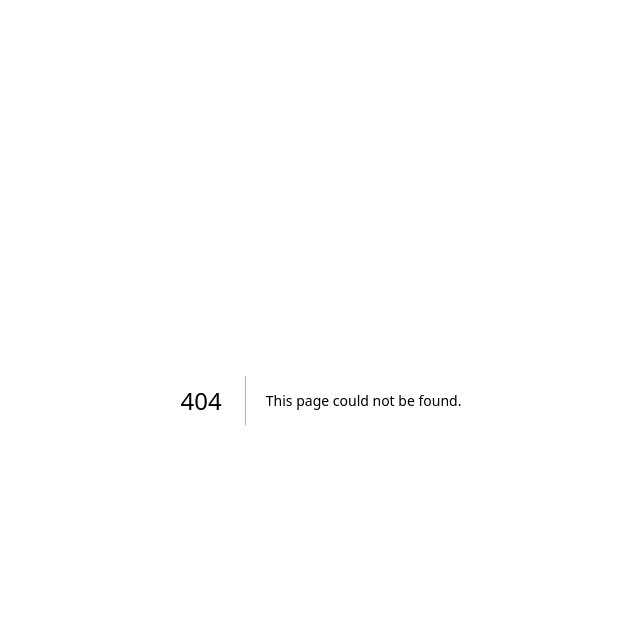
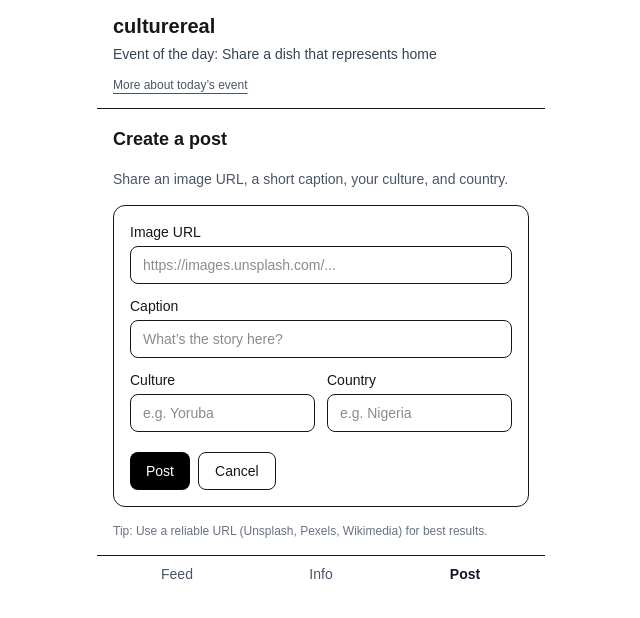
Before and after one commit to OJSHAW20/culturereal, a Next.js app: page /post in a window 1280 px wide. Before the commit this address had no page. Shown: the top 618 px of the page, without its empty margins (319-959 px from the left). Built offline with nearby package versions, Linux system fonts and the light colour scheme.

Commit message:
next part working

```diff
--- a/src/app/(components)/FeedList.jsx
+++ b/src/app/(components)/FeedList.jsx
@@ -1,11 +1,23 @@
+"use client";
+import { useFeedStore } from "@/store/useFeedStore";
 import PostCard from "./PostCard";
 
-export default function FeedList({ posts }) {
+export default function FeedList() {
+  const posts = useFeedStore((s) => s.posts);
+
+  if (!posts?.length) {
     return (
-      <div className="p-4 space-y-4">
-        {posts.map((p) => (
-          <PostCard key={p.id} post={p} />
-        ))}
+      <div className="p-6 text-center text-gray-500">
+        No posts yet. Check back later!
       </div>
     );
   }
+
+  return (
+    <div className="p-4 space-y-4">
+      {posts.map((p) => (
+        <PostCard key={p.id} post={p} />
+      ))}
+    </div>
+  );
+}
--- a/src/app/(components)/FooterNav.jsx
+++ b/src/app/(components)/FooterNav.jsx
@@ -24,6 +24,7 @@ export default function FooterNav() {
         <div className="flex px-2 max-w-md mx-auto">
           <Tab href="/" label="Feed" />
           <Tab href="/info" label="Info" />
+          <Tab href="/post" label="Post" />   {/* ← add this */}
         </div>
       </nav>
     );
--- /dev/null
+++ b/src/app/(components)/MidnightRollover.jsx
@@ -0,0 +1,26 @@
+"use client";
+
+import { useEffect } from "react";
+import { useFeedStore } from "@/store/useFeedStore";
+
+export default function MidnightRollover() {
+  const init = useFeedStore((s) => s.init);
+
+  useEffect(() => {
+    const now = new Date();
+    const nextMidnight = new Date(now);
+    nextMidnight.setDate(now.getDate() + 1);
+    nextMidnight.setHours(0, 0, 0, 0);
+
+    const msUntilMidnight = nextMidnight.getTime() - now.getTime();
+
+    const timer = setTimeout(() => {
+      init();              // reseed for new day
+      location.reload();   // refresh UI to show new event/feed
+    }, msUntilMidnight);
+
+    return () => clearTimeout(timer);
+  }, [init]);
+
+  return null;
+}
--- a/src/app/info/page.js
+++ b/src/app/info/page.js
@@ -5,11 +5,15 @@ import Header from "../(components)/Header";
 import FooterNav from "../(components)/FooterNav";
 import { CULTURES } from "@/data/cultures.seed";
 import { getTodayEvent } from "@/data/dailyEvent.seed";
+import { POSTS } from "@/data/posts.seed";
+
 
 export default function InfoPage() {
   const params = useSearchParams();
   const culture = params.get("culture");
   const { title, description } = getTodayEvent();
+  const totalPosts = POSTS.length;
+  const uniqueCultures = new Set(POSTS.map(p => p.culture)).size;
   const blurb = culture && CULTURES[culture];
 
   return (
@@ -35,6 +39,25 @@ export default function InfoPage() {
           </section>
         )}
 
+        <section className="rounded-xl border p-4 bg-white">
+        <h2 className="text-base font-semibold">About today’s event</h2>
+        <p className="text-sm mt-2"><span className="font-medium">{title}</span></p>
+        <p className="text-sm text-gray-700 mt-1">{description}</p>
+
+        {/* quick stats */}
+        <div className="mt-3 grid grid-cols-2 gap-2 text-center">
+            <div className="rounded-lg bg-gray-50 p-2">
+            <div className="text-lg font-semibold">{totalPosts}</div>
+            <div className="text-xs text-gray-600">posts today</div>
+            </div>
+            <div className="rounded-lg bg-gray-50 p-2">
+            <div className="text-lg font-semibold">{uniqueCultures}</div>
+            <div className="text-xs text-gray-600">cultures today</div>
+            </div>
+        </div>
+        </section>
+
+
         {!culture && (
           <p className="text-xs text-gray-500">
             Tip: tap a culture chip on a post to learn more about it here.
--- a/src/app/page.jsx
+++ b/src/app/page.jsx
@@ -1,16 +1,25 @@
 "use client";
 
+import { useEffect } from "react";
 import Header from "./(components)/Header";
 import FooterNav from "./(components)/FooterNav";
 import FeedList from "./(components)/FeedList";
-import { POSTS } from "@/data/posts.seed";
+import { useFeedStore } from "@/store/useFeedStore";
+import MidnightRollover from "./(components)/MidnightRollover";
 
 export default function Page() {
+  const init = useFeedStore((s) => s.init);
+
+  useEffect(() => {
+    init();
+  }, [init]);
+
   return (
     <>
       <Header />
+      <MidnightRollover />
       <main className="flex-1">
-        <FeedList posts={POSTS} />
+        <FeedList />
       </main>
       <FooterNav />
     </>
--- /dev/null
+++ b/src/app/post/page.jsx
@@ -0,0 +1,140 @@
+"use client";
+
+import { useState } from "react";
+import { useRouter } from "next/navigation";
+import Header from "../(components)/Header";
+import FooterNav from "../(components)/FooterNav";
+import { useFeedStore } from "@/store/useFeedStore";
+
+export default function PostPage() {
+  const router = useRouter();
+  const addPost = useFeedStore((s) => s.addPost);
+
+  const [imageUrl, setImageUrl] = useState("");
+  const [caption, setCaption] = useState("");
+  const [culture, setCulture] = useState("");
+  const [country, setCountry] = useState("");
+  const [error, setError] = useState("");
+
+  const onSubmit = (e) => {
+    e.preventDefault();
+    setError("");
+
+    // minimal validation
+    if (!imageUrl.trim() || !caption.trim() || !culture.trim() || !country.trim()) {
+      setError("Please fill all fields.");
+      return;
+    }
+
+    const post = {
+      id: String(Date.now()),
+      userName: "Guest",
+      culture,
+      country,
+      imageUrl,
+      caption,
+      createdAt: new Date().toISOString(),
+      reactions: 0, // baseline for future
+    };
+
+    addPost(post);
+    router.push("/"); // go back to feed
+  };
+
+  return (
+    <>
+      <Header />
+      <main className="p-4 space-y-4">
+        <h2 className="text-lg font-semibold">Create a post</h2>
+        <p className="text-sm text-gray-600">
+          Share an <span className="font-medium">image URL</span>, a short caption, your culture, and country.
+        </p>
+
+        <form onSubmit={onSubmit} className="rounded-xl border bg-white p-4 space-y-3">
+          <div>
+            <label className="block text-sm font-medium">Image URL</label>
+            <input
+              type="url"
+              placeholder="https://images.unsplash.com/..."
+              value={imageUrl}
+              onChange={(e) => setImageUrl(e.target.value)}
+              className="mt-1 w-full rounded-lg border px-3 py-2 text-sm"
+              required
+            />
+            {/* live preview (optional) */}
+            {imageUrl ? (
+              <div className="mt-3 w-full overflow-hidden rounded-lg bg-gray-100" style={{ height: 180 }}>
+                <img
+                  src={imageUrl}
+                  alt="preview"
+                  className="w-full h-full object-cover block"
+                />
+              </div>
+            ) : null}
+          </div>
+
+          <div>
+            <label className="block text-sm font-medium">Caption</label>
+            <input
+              type="text"
+              placeholder="What’s the story here?"
+              value={caption}
+              onChange={(e) => setCaption(e.target.value)}
+              className="mt-1 w-full rounded-lg border px-3 py-2 text-sm"
+              maxLength={120}
+              required
+            />
+          </div>
+
+          <div className="grid grid-cols-2 gap-3">
+            <div>
+              <label className="block text-sm font-medium">Culture</label>
+              <input
+                type="text"
+                placeholder="e.g. Yoruba"
+                value={culture}
+                onChange={(e) => setCulture(e.target.value)}
+                className="mt-1 w-full rounded-lg border px-3 py-2 text-sm"
+                required
+              />
+            </div>
+            <div>
+              <label className="block text-sm font-medium">Country</label>
+              <input
+                type="text"
+                placeholder="e.g. Nigeria"
+                value={country}
+                onChange={(e) => setCountry(e.target.value)}
+                className="mt-1 w-full rounded-lg border px-3 py-2 text-sm"
+                required
+              />
+            </div>
+          </div>
+
+          {error ? <p className="text-sm text-red-600">{error}</p> : null}
+
+          <div className="pt-2 flex gap-2">
+            <button
+              type="submit"
+              className="rounded-lg bg-black text-white px-4 py-2 text-sm"
+            >
+              Post
+            </button>
+            <button
+              type="button"
+              onClick={() => router.push("/")}
+              className="rounded-lg border px-4 py-2 text-sm"
+            >
+              Cancel
+            </button>
+          </div>
+        </form>
+
+        <p className="text-xs text-gray-500">
+          Tip: Use a reliable URL (Unsplash, Pexels, Wikimedia) for best results.
+        </p>
+      </main>
+      <FooterNav />
+    </>
+  );
+}
--- /dev/null
+++ b/src/lib/storage.js
@@ -0,0 +1,16 @@
+export const getJSON = (key, fallback) => {
+    try {
+      const value = localStorage.getItem(key);
+      return value ? JSON.parse(value) : fallback;
+    } catch {
+      return fallback;
+    }
+  };
+
+  export const setJSON = (key, value) => {
+    try {
+      localStorage.setItem(key, JSON.stringify(value));
+    } catch {
+      // ignore quota errors in hackathon context
+    }
+  };
--- /dev/null
+++ b/src/store/useFeedStore.js
@@ -0,0 +1,27 @@
+import { create } from "zustand";
+import { POSTS } from "@/data/posts.seed";
+import { getJSON, setJSON } from "@/lib/storage";
+
+const dayKey = () => new Date().toISOString().slice(0, 10);
+
+export const useFeedStore = create((set, get) => ({
+  todayKey: dayKey(),
+  posts: [],
+
+  init: () => {
+    const key = dayKey();
+    const stored = getJSON("posts:" + key, null);
+    const posts = stored || POSTS;
+    set({ todayKey: key, posts });
+    if (!stored) {
+      setJSON("posts:" + key, posts);
+    }
+  },
+
+  addPost: (post) => {
+    const { todayKey, posts } = get();
+    const newPosts = [post, ...posts];
+    set({ posts: newPosts });
+    setJSON("posts:" + todayKey, newPosts);
+  },
+}));
--- a/tsconfig.json
+++ b/tsconfig.json
@@ -22,6 +22,6 @@
       "@/*": ["./src/*"]
     }
   },
-  "include": ["next-env.d.ts", "**/*.ts", "**/*.tsx", ".next/types/**/*.ts", "src/app/layout.js"],
+  "include": ["next-env.d.ts", "**/*.ts", "**/*.tsx", ".next/types/**/*.ts", "src/app/layout.js", "src/lib/storage.js"],
   "exclude": ["node_modules"]
 }
```
Also changed, not shown: package.json (+6 -5 lines), 1 other file (tests, documents, lock files or other folders). Lines whose indentation alone changed are shown as unchanged.
